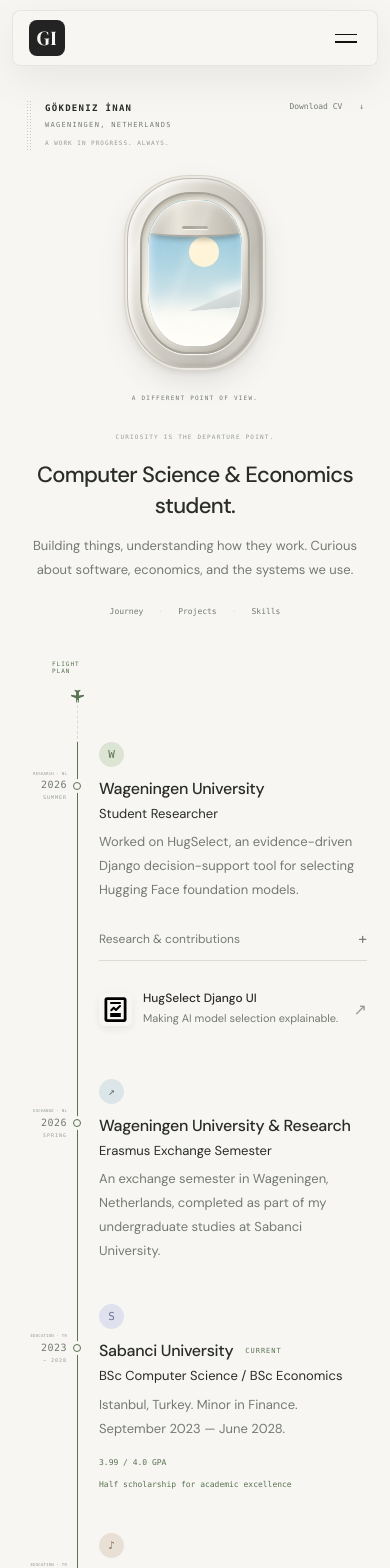
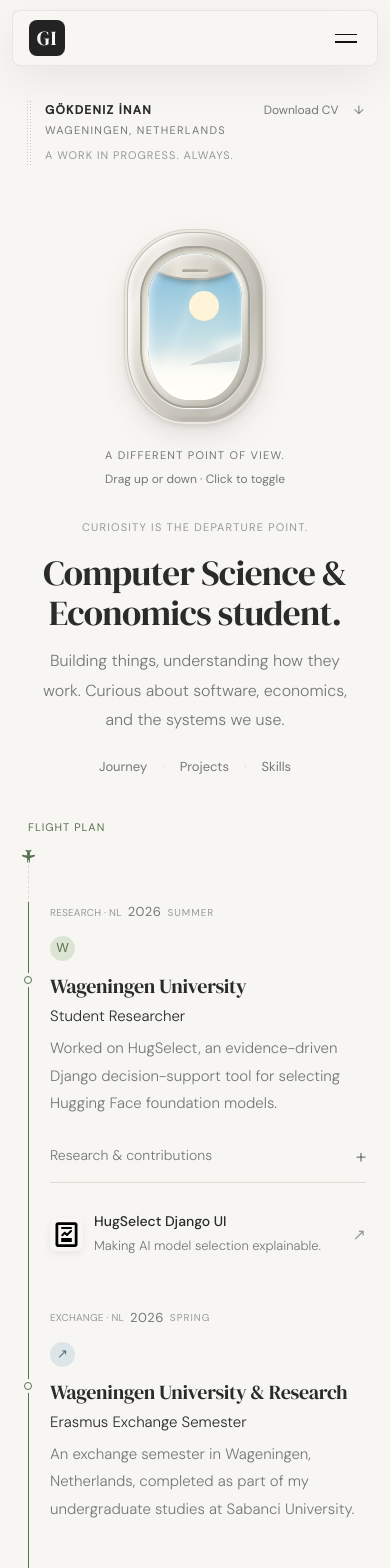
Before and after one commit to gokdenizinan/journal_portfolio_website, a Next.js app: page /cv in a window 390 px wide. Shown: the top 1568 px of the page. Built offline with nearby package versions, Linux system fonts and the light colour scheme.

Commit message:
Match CV typography and add draggable window shade (#8)
Co-authored-by: gokdenizinan <gokdeniz.inan@wur.nl>

```diff
--- a/app/cv/cv.module.css
+++ b/app/cv/cv.module.css
@@ -6,7 +6,7 @@
   --cv-line: #d9ddd4;
   --cv-accent: #58734f;
   --cv-chip: #edefe8;
-  --cv-mono: ui-monospace, "SFMono-Regular", Consolas, monospace;
+  --cv-type: var(--font-body);
   position: relative;
   background: var(--cv-bg);
   color: var(--cv-ink);
@@ -15,7 +15,8 @@
     background 0.65s,
     color 0.65s;
   min-height: 100vh;
-  font-weight: 400;
+  font-family: var(--font-body);
+  font-weight: 300;
 }
 .dark {
   --cv-bg: #232824;
@@ -28,12 +29,13 @@
 }
 .page a:focus-visible,
 .page button:focus-visible,
-.page summary:focus-visible {
+.page summary:focus-visible,
+.page [role="slider"]:focus-visible {
   outline: 2px solid var(--cv-accent);
   outline-offset: 6px;
 }
 .content {
-  max-width: 650px;
+  max-width: var(--max-narrow);
   margin: 0 auto;
 }
 .identity {
@@ -42,7 +44,7 @@
   top: 111px;
   display: flex;
   gap: 15px;
-  font: 9px/2 var(--cv-mono);
+  font: 0.8125rem/1.8 var(--cv-type);
   text-transform: uppercase;
   letter-spacing: 1.3px;
   color: var(--cv-muted);
@@ -54,10 +56,10 @@
 .name {
   font-weight: 600;
   color: var(--cv-ink);
-  font-size: 10px;
+  font-size: 0.8125rem;
 }
 .identityNote {
-  font-size: 7px;
+  font-size: 0.6875rem;
   color: var(--cv-faint);
   margin-top: 6px;
   letter-spacing: 1px;
@@ -73,7 +75,7 @@
   position: absolute;
   right: 54px;
   top: 112px;
-  font: 10px var(--cv-mono);
+  font: 0.8125rem var(--cv-type);
   color: var(--cv-muted);
 }
 .download span {
@@ -91,24 +93,24 @@
   padding: 30px 35px 0;
 }
 .eyebrow {
-  font: 7px var(--cv-mono);
+  font: 0.6875rem var(--cv-type);
   letter-spacing: 1.6px;
   color: var(--cv-faint);
   margin-bottom: 19px;
 }
 .intro h1 {
-  font-size: 21px;
-  line-height: 1.4;
-  font-family: var(--font-body);
-  font-weight: 500;
+  font-family: var(--font-display);
+  font-size: clamp(2.2rem, 4.5vw, 3.75rem);
+  line-height: 1.12;
+  font-weight: 400;
   letter-spacing: -0.7px;
   margin-bottom: 13px;
 }
 .introText {
-  font-size: 15px;
+  font-size: 1.075rem;
   color: var(--cv-muted);
   line-height: 1.85;
-  max-width: 460px;
+  max-width: 600px;
   margin: 0 auto;
 }
 .contents {
@@ -117,7 +119,7 @@
   align-items: center;
   justify-content: center;
   margin-top: 24px;
-  font: 8px var(--cv-mono);
+  font: 0.8125rem var(--cv-type);
   color: var(--cv-muted);
 }
 .contents span {
@@ -136,12 +138,12 @@
   align-items: center;
   flex-direction: column;
   gap: 12px;
-  width: 50px;
-  margin: 0 0 38px -25px;
+  width: 110px;
+  margin: 0 0 38px -55px;
   color: var(--cv-accent);
 }
 .routeStart span {
-  font: 6px var(--cv-mono);
+  font: 0.6875rem var(--cv-type);
   letter-spacing: 1px;
 }
 .routeStart svg {
@@ -197,18 +199,18 @@
   display: flex;
   flex-direction: column;
   align-items: flex-end;
-  font: 11px/1.7 var(--cv-mono);
+  font: 0.8125rem/1.7 var(--cv-type);
   color: var(--cv-muted);
   white-space: nowrap;
   letter-spacing: 0.5px;
 }
 .date > span:first-child {
-  font-size: 5px;
+  font-size: 0.625rem;
   letter-spacing: 0.7px;
   color: var(--cv-faint);
 }
 .date small {
-  font-size: 6px;
+  font-size: 0.6875rem;
   letter-spacing: 1px;
   color: var(--cv-faint);
 }
@@ -218,7 +220,7 @@
   width: 25px;
   height: 25px;
   border-radius: 50%;
-  font: 11px var(--cv-mono);
+  font: 0.8125rem var(--cv-type);
   margin-bottom: 10px;
 }
 .researchIcon {
@@ -238,8 +240,9 @@
   color: #897257;
 }
 .stop h3 {
-  font-size: 17px;
-  font-weight: 500;
+  font-family: var(--font-display);
+  font-size: 1.25rem;
+  font-weight: 400;
   letter-spacing: -0.3px;
   line-height: 1.5;
 }
@@ -250,24 +253,24 @@
   align-items: center;
 }
 .current {
-  font: 7px var(--cv-mono);
+  font: 0.6875rem var(--cv-type);
   letter-spacing: 1px;
   color: var(--cv-accent);
 }
 .role {
-  font-size: 14px;
+  font-size: 0.9375rem;
   line-height: 1.65;
   margin: 3px 0 6px;
   color: var(--cv-ink);
 }
 .description {
-  font-size: 14px;
+  font-size: 0.9375rem;
   line-height: 1.85;
   color: var(--cv-muted);
 }
 .details {
   margin-top: 14px;
-  font-size: 12px;
+  font-size: 0.875rem;
   color: var(--cv-muted);
 }
 .details summary {
@@ -284,7 +287,7 @@
   display: none;
 }
 .details summary > span {
-  font-size: 16px;
+  font-size: 1.25rem;
   transition: transform 0.2s;
 }
 .details[open] summary > span {
@@ -317,7 +320,7 @@
 .projectPreview > span:nth-child(2) {
   display: flex;
   flex-direction: column;
-  font-size: 12px;
+  font-size: 0.875rem;
   line-height: 1.8;
 }
 .projectPreview strong {
@@ -326,7 +329,7 @@
 }
 .projectPreview > span:nth-child(2) > span {
   color: var(--cv-muted);
-  font-size: 11px;
+  font-size: 0.8125rem;
 }
 .externalArrow {
   margin-left: auto;
@@ -342,7 +345,7 @@
   flex-wrap: wrap;
   gap: 8px 16px;
   margin-top: 14px;
-  font: 8px/1.8 var(--cv-mono);
+  font: 0.8125rem/1.8 var(--cv-type);
   color: var(--cv-accent);
 }
 .routeEnd {
@@ -350,7 +353,7 @@
   align-items: center;
   gap: 25px;
   margin-left: -3px;
-  font: 6px var(--cv-mono);
+  font: 0.6875rem var(--cv-type);
   letter-spacing: 1px;
   color: var(--cv-faint);
 }
@@ -371,14 +374,14 @@
   display: flex;
   justify-content: space-between;
   gap: 10px;
-  font: 6px/1.6 var(--cv-mono);
+  font: 0.75rem/1.6 var(--cv-type);
   letter-spacing: 1px;
   color: var(--cv-faint);
 }
 .section h2 {
-  font-family: var(--font-body);
-  font-size: 19px;
-  font-weight: 500;
+  font-family: var(--font-display);
+  font-size: clamp(1.45rem, 2.2vw, 2rem);
+  font-weight: 400;
   letter-spacing: -0.6px;
   line-height: 1.5;
   margin: 18px 0 16px;
@@ -395,10 +398,11 @@
   padding: 17px 0;
 }
 .project summary:hover .projectTitle strong {
+  font-family: var(--font-display);
   color: var(--cv-accent);
 }
 .projectNumber {
-  font: 8px var(--cv-mono);
+  font: 0.8125rem var(--cv-type);
   color: var(--cv-faint);
   align-self: flex-start;
   line-height: 2.6;
@@ -410,19 +414,19 @@
   min-width: 0;
 }
 .projectTitle strong {
-  font-size: 13px;
-  line-height: 1.55;
+  font-size: 1.25rem;
+  line-height: 1.3;
   font-weight: 500;
   color: var(--cv-ink);
 }
 .projectTitle > span {
-  font-size: 10px;
+  font-size: 0.8125rem;
   line-height: 1.7;
   color: var(--cv-muted);
 }
 .plus {
   margin-left: auto;
-  font-size: 17px;
+  font-size: 1.25rem;
   font-weight: 300;
   color: var(--cv-faint);
   transition: transform 0.2s;
@@ -431,7 +435,7 @@
   transform: rotate(45deg);
 }
 .projectBody {
-  font-size: 12px;
+  font-size: 0.875rem;
   color: var(--cv-muted);
   padding: 0 0 18px 23px;
 }
@@ -439,11 +443,11 @@
   margin: 9px 0 15px;
 }
 .period {
-  font: 8px var(--cv-mono);
+  font: 0.8125rem var(--cv-type);
   color: var(--cv-faint);
 }
 .textLink {
-  font-size: 11px;
+  font-size: 0.8125rem;
   display: inline-block;
   border-bottom: 1px solid var(--cv-line);
   padding-bottom: 4px;
@@ -457,7 +461,7 @@
 }
 .skillGroup h3,
 .interests h3 {
-  font: 8px var(--cv-mono);
+  font: 0.8125rem var(--cv-type);
   text-transform: uppercase;
   letter-spacing: 0.8px;
   color: var(--cv-muted);
@@ -469,7 +473,7 @@
   gap: 7px;
 }
 .tags > span {
-  font-size: 11px;
+  font-size: 0.8125rem;
   line-height: 1.5;
   color: var(--cv-muted);
   border: 1px solid var(--cv-line);
@@ -478,12 +482,12 @@
   padding: 6px 10px;
 }
 .skillGroup p {
-  font-size: 12px;
+  font-size: 0.875rem;
   color: var(--cv-ink);
   line-height: 1.9;
 }
 .skillGroup p > span {
-  font-size: 9px;
+  font-size: 0.75rem;
   color: var(--cv-muted);
   margin: 0 4px;
 }
@@ -494,17 +498,18 @@
   margin-top: 19px;
 }
 .certificate > span {
-  font-size: 13px;
+  font-size: 0.9375rem;
   color: var(--cv-accent);
   line-height: 1.6;
 }
 .certificate h3 {
-  font-size: 12px;
-  font-weight: 500;
+  font-family: var(--font-display);
+  font-size: 0.875rem;
+  font-weight: 400;
   line-height: 1.7;
 }
 .certificate p {
-  font-size: 11px;
+  font-size: 0.8125rem;
   color: var(--cv-muted);
   margin-top: 3px;
 }
@@ -512,7 +517,7 @@
   margin-top: 26px;
 }
 .interests p {
-  font-size: 12px;
+  font-size: 0.875rem;
   color: var(--cv-muted);
   line-height: 2;
 }
@@ -530,18 +535,18 @@
 .contact h2 {
   font-family: var(--font-display);
   font-weight: 400;
-  font-size: 32px;
+  font-size: clamp(2.2rem, 4.5vw, 3.75rem);
   letter-spacing: -0.8px;
   line-height: 1.3;
 }
 .contact > p:not(.eyebrow) {
-  font-size: 12px;
+  font-size: 0.875rem;
   color: var(--cv-muted);
   margin-top: 13px;
 }
 .contact > a {
   display: inline-block;
-  font-size: 11px;
+  font-size: 0.8125rem;
   border-bottom: 1px solid var(--cv-line);
   padding: 6px 0;
   margin-top: 18px;
@@ -560,110 +565,129 @@
     right: 36px;
   }
   .page {
-    padding-top: 192px;
+    padding-top: 220px;
   }
 }
 @media (max-width: 600px) {
   .page {
-    padding: 164px 12px 0;
+    padding: 218px 16px 0;
   }
   .identity {
     left: 26px;
     top: 100px;
-    font-size: 7px;
+    font-size: 0.6875rem;
     gap: 12px;
   }
   .name {
-    font-size: 9px;
+    font-size: 0.75rem;
   }
   .identityNote {
-    font-size: 6px;
+    font-size: 0.6875rem;
   }
   .download {
     top: 102px;
     right: 26px;
-    font-size: 8px;
+    font-size: 0.75rem;
   }
   .intro {
     padding: 32px 18px 0;
   }
   .intro h1 {
-    font-size: 22px;
+    font-size: clamp(2.2rem, 4.5vw, 3.75rem);
   }
   .introText {
-    font-size: 13px;
+    font-size: 1rem;
   }
   .desktopBreak {
     display: none;
   }
   .eyebrow {
-    font-size: 6px;
+    font-size: 0.6875rem;
     letter-spacing: 1.2px;
   }
   .journey {
-    margin: 45px 11px 0 65px;
+    margin: 45px 8px 0 12px;
+  }
+  .routeStart {
+    align-items: flex-start;
+    width: auto;
+    margin-left: 0;
+  }
+  .routeStart svg {
+    margin-left: -8px;
+  }
+  .routeStart::after {
+    left: 0;
   }
   .stop {
     padding-left: 21px;
     padding-bottom: 40px;
   }
   .stop h3 {
-    font-size: 16px;
+    font-size: 1.25rem;
+  }
+  .stop::before {
+    top: 74px;
   }
   .date {
-    right: calc(100% + 11px);
-    font-size: 10px;
+    position: static;
+    flex-direction: row;
+    flex-wrap: wrap;
+    align-items: center;
+    gap: 6px;
+    margin-bottom: 12px;
+    font-size: 0.8125rem;
   }
   .date > span:first-child {
-    font-size: 4px;
+    font-size: 0.625rem;
     letter-spacing: 0.2px;
   }
   .date small {
-    font-size: 5px;
+    font-size: 0.625rem;
   }
   .description,
   .role {
-    font-size: 13px;
+    font-size: 0.9375rem;
   }
   .section {
-    margin: 52px 11px 0 86px;
+    margin: 52px 8px 0 34px;
     padding-top: 20px;
   }
   .sectionLabel {
-    font-size: 5px;
+    font-size: 0.625rem;
     letter-spacing: 0.4px;
   }
   .section h2 {
-    font-size: 18px;
+    font-size: clamp(1.45rem, 2.2vw, 2rem);
   }
   .projectTitle strong {
-    font-size: 12px;
+    font-size: 1.25rem;
   }
   .projectTitle > span {
-    font-size: 9px;
+    font-size: 0.75rem;
   }
   .project summary {
     gap: 8px;
   }
   .projectNumber {
-    font-size: 7px;
+    font-size: 0.6875rem;
   }
   .projectBody {
     padding-left: 0;
-    font-size: 11px;
+    font-size: 0.9375rem;
   }
   .tags > span {
-    font-size: 10px;
+    font-size: 0.8125rem;
     padding: 5px 8px;
   }
   .contact {
     padding: 65px 12px 58px;
   }
   .contact h2 {
-    font-size: 28px;
+    font-size: clamp(1.75rem, 4vw, 2.5rem);
   }
   .contact > a {
-    font-size: 10px;
+    font-size: 0.8125rem;
   }
 }
 @media (prefers-reduced-motion: reduce) {
--- a/app/cv/window.module.css
+++ b/app/cv/window.module.css
@@ -14,6 +14,9 @@
 }
 .airplane-window:hover {
   transform: rotate(-2deg) translateY(-3px);
+}
+.airplane-window:focus-visible {
+  border-radius: 46% 46% 43% 43% / 32% 32% 37% 37%;
 }
 .window-outer {
   position: relative;
@@ -138,7 +141,7 @@
 .window-shade {
   position: absolute;
   inset: 0 0 auto;
-  height: 37px;
+  height: 100%;
   z-index: 3;
   border-radius: 0 0 48% 48% / 0 0 15% 15%;
   background: linear-gradient(
@@ -150,7 +153,8 @@
   );
   box-shadow: 0 3px 5px #41403355;
   border-bottom: 2px solid #aaa69d;
-  transition: height 0.8s cubic-bezier(0.65, 0, 0.2, 1);
+  transform: translateY(-82%);
+  transition: transform 0.65s cubic-bezier(0.22, 1, 0.36, 1);
 }
 .shade-handle {
   position: absolute;
@@ -191,7 +195,7 @@
     radial-gradient(circle at 68% 22%, white 0.5px, transparent 1px);
 }
 .window-caption {
-  font: 7px var(--cv-mono);
+  font: 0.6875rem var(--font-body);
   color: var(--cv-muted);
   letter-spacing: 1.25px;
   margin-top: 19px;
@@ -215,7 +219,10 @@
 }
 
 .airplane-window {
-  cursor: pointer;
+  cursor: ns-resize;
+  touch-action: none;
+  user-select: none;
+  -webkit-user-select: none;
 }
 .night .sky {
   background: linear-gradient(#192d41, #37516a 55%, #778c9c);
@@ -241,7 +248,29 @@
     height: 190px;
   }
   .window-caption {
-    font-size: 6px;
+    font-size: 0.6875rem;
     margin-top: 13px;
   }
 }
+
+.dragging .window-shade {
+  transition: none;
+}
+.dragging,
+.airplane-window:active {
+  transform: none;
+  cursor: grabbing;
+}
+.windowHint {
+  font: 0.75rem/1.7 var(--font-body);
+  color: var(--cv-muted);
+  margin-top: 6px;
+}
+@media (prefers-reduced-motion: reduce) {
+  .sky,
+  .stars,
+  .sun,
+  .cloud {
+    transition: none;
+  }
+}
--- a/components/CvJourney.tsx
+++ b/components/CvJourney.tsx
@@ -1,12 +1,116 @@
 "use client";
 
-import { useEffect, useRef, useState, type ReactNode } from "react";
+import {
+  useEffect,
+  useId,
+  useRef,
+  useState,
+  type ReactNode,
+  type PointerEvent,
+  type KeyboardEvent,
+} from "react";
 import styles from "@/app/cv/cv.module.css";
 import windowStyles from "@/app/cv/window.module.css";
 
 export function CvJourney({ children }: { children: ReactNode }) {
-  const [dark, setDark] = useState(false);
+  const [shade, setShade] = useState(0);
+  const [dragging, setDragging] = useState(false);
+  const shadeValue = useRef(0);
+  const view = useRef<HTMLSpanElement>(null);
+  const hintId = useId();
+  const gesture = useRef<{
+    pointerId: number;
+    startY: number;
+    startValue: number;
+    travel: number;
+    moved: boolean;
+  } | null>(null);
+  const dark = shade >= 0.5;
   const page = useRef<HTMLElement>(null);
+
+  function updateShade(value: number) {
+    const next = Math.max(0, Math.min(1, value));
+    shadeValue.current = next;
+    setShade(next);
+  }
+
+  function startDrag(event: PointerEvent<HTMLDivElement>) {
+    if (!event.isPrimary || event.button !== 0) return;
+    event.currentTarget.focus({ preventScroll: true });
+    event.currentTarget.setPointerCapture(event.pointerId);
+    gesture.current = {
+      pointerId: event.pointerId,
+      startY: event.clientY,
+      startValue: shadeValue.current,
+      travel: Math.max(1, (view.current?.clientHeight ?? 180) * 0.82),
+      moved: false,
+    };
+  }
+
+  function moveDrag(event: PointerEvent<HTMLDivElement>) {
+    const active = gesture.current;
+    if (!active || active.pointerId !== event.pointerId) return;
+    const distance = event.clientY - active.startY;
+    if (!active.moved && Math.abs(distance) < 4) return;
+    active.moved = true;
+    setDragging(true);
+    updateShade(active.startValue + distance / active.travel);
+  }
+
+  function finishDrag(event: PointerEvent<HTMLDivElement>, cancelled = false) {
+    const active = gesture.current;
+    if (!active || active.pointerId !== event.pointerId) return;
+    gesture.current = null;
+    setDragging(false);
+    updateShade(
+      cancelled
+        ? active.startValue
+        : active.moved
+          ? shadeValue.current >= 0.5
+            ? 1
+            : 0
+          : active.startValue >= 0.5
+            ? 0
+            : 1,
+    );
+    if (event.currentTarget.hasPointerCapture(event.pointerId)) {
+      event.currentTarget.releasePointerCapture(event.pointerId);
+    }
+  }
+
+  function handleKey(event: KeyboardEvent<HTMLDivElement>) {
+    let next: number;
+    switch (event.key) {
+      case "ArrowUp":
+      case "ArrowRight":
+        next = shadeValue.current - 0.1;
+        break;
+      case "ArrowDown":
+      case "ArrowLeft":
+        next = shadeValue.current + 0.1;
+        break;
+      case "PageUp":
+        next = shadeValue.current - 0.25;
+        break;
+      case "PageDown":
+        next = shadeValue.current + 0.25;
+        break;
+      case "Home":
+        next = 1;
+        break;
+      case "End":
+        next = 0;
+        break;
+      case " ":
+      case "Enter":
+        next = shadeValue.current >= 0.5 ? 0 : 1;
+        break;
+      default:
+        return;
+    }
+    event.preventDefault();
+    updateShade(next);
+  }
 
   useEffect(() => {
     const root = page.current;
@@ -48,17 +152,33 @@ export function CvJourney({ children }: { children: ReactNode }) {
         <div
           className={`${windowStyles["window-scene"]}${dark ? ` ${windowStyles.night}` : ""}`}
         >
-          <button
-            type="button"
-            className={windowStyles["airplane-window"]}
-            role="switch"
-            aria-checked={dark}
-            aria-label="Night view"
-            onClick={() => setDark((value) => !value)}
+          <div
+            className={`${windowStyles["airplane-window"]}${dragging ? ` ${windowStyles.dragging}` : ""}`}
+            role="slider"
+            tabIndex={0}
+            aria-label="Window shade"
+            aria-describedby={hintId}
+            aria-orientation="vertical"
+            aria-valuemin={0}
+            aria-valuemax={100}
+            aria-valuenow={Math.round((1 - shade) * 100)}
+            aria-valuetext={
+              shade === 0
+                ? "Open"
+                : shade === 1
+                  ? "Closed"
+                  : `${Math.round((1 - shade) * 100)}% open`
+            }
+            onPointerDown={startDrag}
+            onPointerMove={moveDrag}
+            onPointerUp={(event) => finishDrag(event)}
+            onPointerCancel={(event) => finishDrag(event, true)}
+            onLostPointerCapture={(event) => finishDrag(event, true)}
+            onKeyDown={handleKey}
           >
             <span className={windowStyles["window-outer"]}>
               <span className={windowStyles["window-inner"]}>
-                <span className={windowStyles["window-view"]}>
+                <span ref={view} className={windowStyles["window-view"]}>
                   <span className={windowStyles.sky} />
                   <span className={windowStyles.stars} />
                   <span className={windowStyles.sun} />
@@ -74,7 +194,7 @@ export function CvJourney({ children }: { children: ReactNode }) {
                   <span className={windowStyles.wing} />
                   <span
                     className={windowStyles["window-shade"]}
-                    style={{ height: dark ? "78%" : undefined }}
+                    style={{ transform: `translateY(${(shade - 1) * 82}%)` }}
                   >
                     <span className={windowStyles["shade-handle"]} />
                   </span>
@@ -82,9 +202,12 @@ export function CvJourney({ children }: { children: ReactNode }) {
                 </span>
               </span>
             </span>
-          </button>
+          </div>
           <span className={windowStyles["window-caption"]}>
             {dark ? "A QUIETER POINT OF VIEW." : "A DIFFERENT POINT OF VIEW."}
+          </span>
+          <span id={hintId} className={windowStyles.windowHint}>
+            Drag up or down · Click to toggle
           </span>
         </div>
       </div>
```
